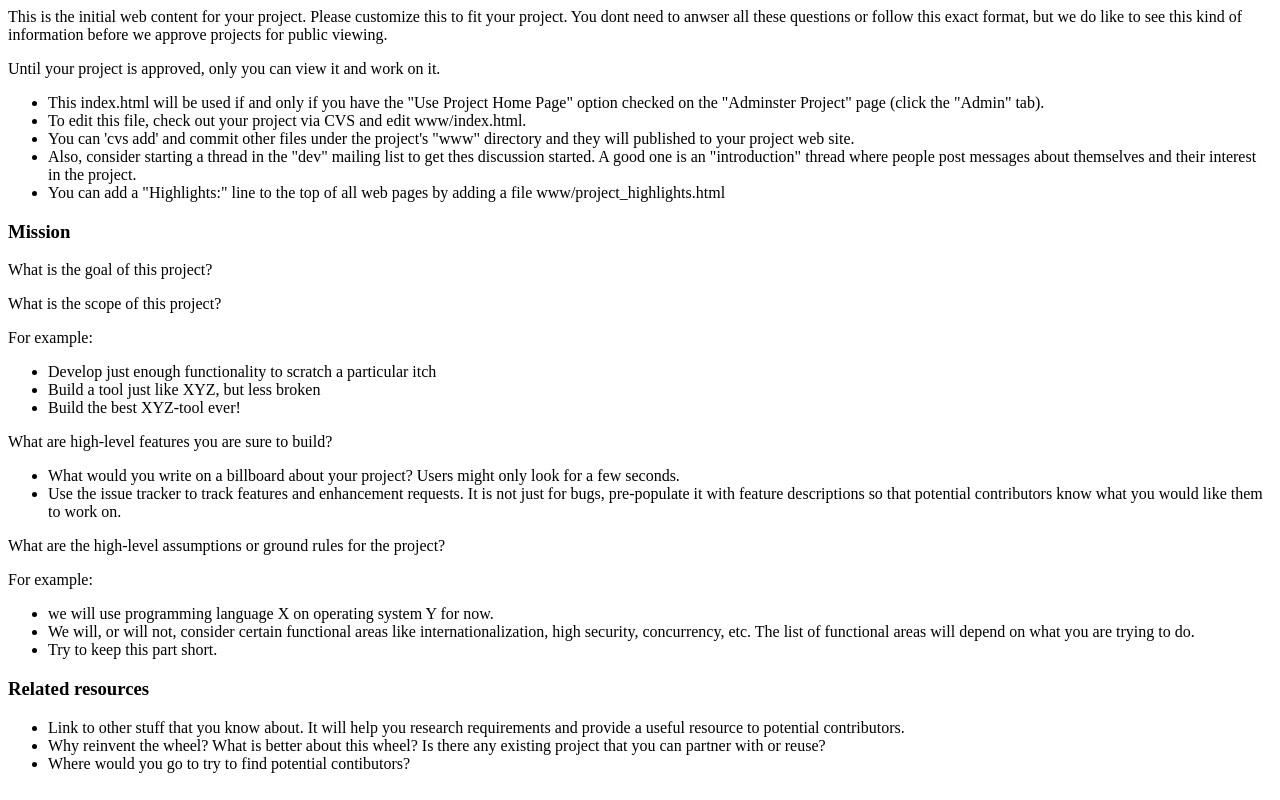
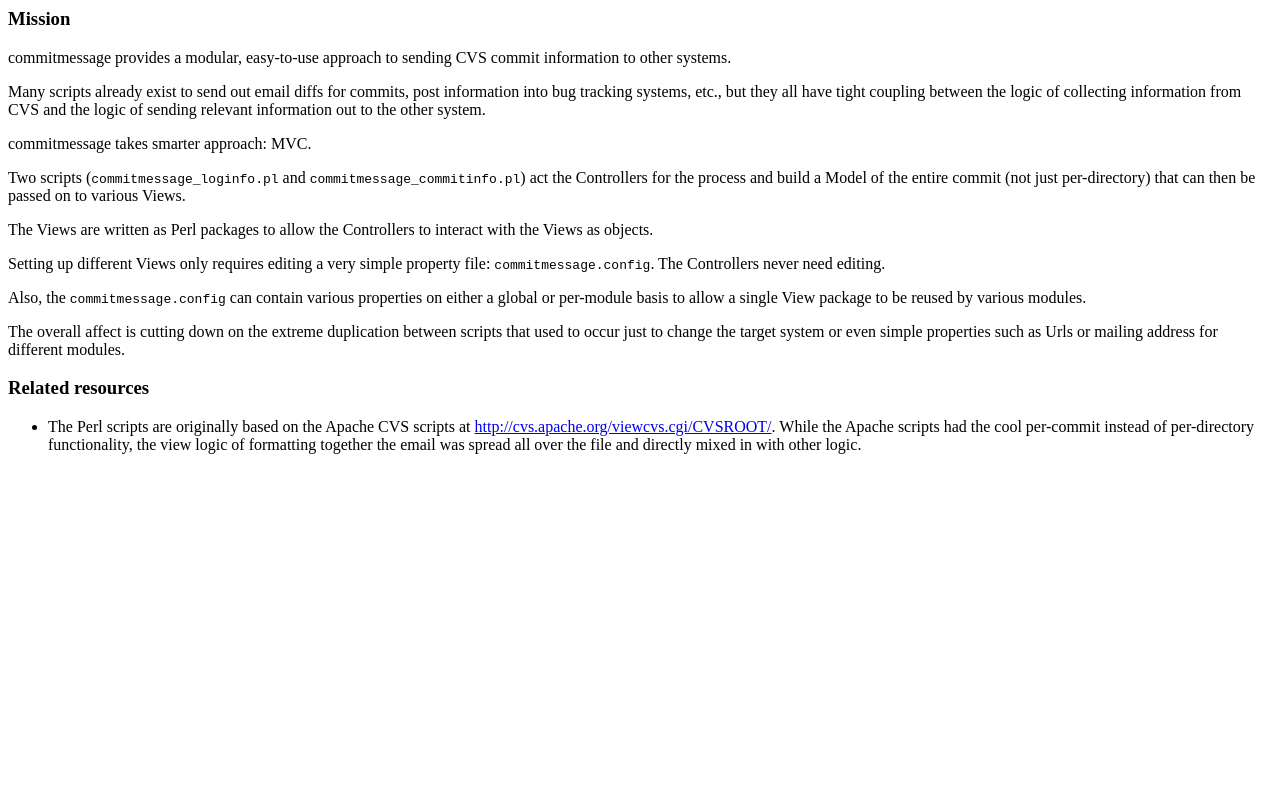
Before and after one commit to dagvl/commitmessage, a plain HTML site: page www/index.html in a window 1280 px wide. Drawn offline with Linux system fonts and the light colour scheme.

Commit message:
Added initial revision.

```diff
--- a/www/index.html
+++ b/www/index.html
@@ -3,93 +3,64 @@
 </head>
 <body>
 
-<p>This is the initial web content for your project.  Please customize
-this to fit your project.  You dont need to anwser all these questions
-or follow this exact format, but we do like to see this kind of
-information before we approve projects for public viewing.
+<h3>Mission</h3>
+
+<p>
+commitmessage provides a modular, easy-to-use approach to sending
+CVS commit information to other systems.
 </p>
 
-<p>Until your project is approved, only you can view it and work on
-it.
+<p>
+Many scripts already exist to send out email diffs for commits, post
+information into bug tracking systems, etc., but they all have tight coupling
+between the logic of collecting information from CVS and the logic of sending
+relevant information out to the other system.
 </p>
 
-<ul>
-<li>This index.html will be used if and only if you have the "Use
-Project Home Page" option checked on the "Adminster Project" page
-(click the "Admin" tab).</li>
-
-<li>To edit this file, check out your project via CVS and edit www/index.html.
-
-<li>You can 'cvs add' and commit other files under the project's "www"
-directory and they will published to your project web site.</li>
-
-<li>Also, consider starting a thread in the "dev" mailing list to get
-thes discussion started.  A good one is an "introduction" thread where
-people post messages about themselves and their interest in the
-project.</li>
-
-<li>You can add a "Highlights:" line to the top of all web pages by adding a file www/project_highlights.html </li>
-</ul>
-
-
-<h3>Mission</h3>
-
-<p>What is the goal of this project?
+<p>
+commitmessage takes smarter approach: MVC.
 </p>
 
-<p>What is the scope of this project?
+<p>
+Two scripts (<code>commitmessage_loginfo.pl</code> and
+<code>commitmessage_commitinfo.pl</code>) act the Controllers
+for the process and build a Model of the entire commit (not just
+per-directory) that can then be passed on to various Views.
 </p>
 
-<p>For example:</p>
-
-<ul>
-<li>Develop just enough functionality to scratch a particular itch</li>
-<li>Build a tool just like XYZ, but less broken</li>
-<li>Build the best XYZ-tool ever!</li>
-</ul>
-
-
-<p>What are high-level features you are sure to build?
-</p>
-<ul>
-
-<li>What would you write on a billboard about your project? Users
-might only look for a few seconds.</li>
-
-<li>Use the issue tracker to track features and enhancement
-requests. It is not just for bugs, pre-populate it with feature
-descriptions so that potential contributors know what you would like them
-to work on.</li>
-</ul>
-
-<p>What are the high-level assumptions or ground rules for the project?
+<p>
+The Views are written as Perl packages to allow the Controllers to
+interact with the Views as objects.
 </p>
 
-<p>For example:
+<p>
+Setting up different Views only requires editing a very simple property
+file: <code>commitmessage.config</code>. The Controllers never need editing.
 </p>
 
-<ul>
-<li> we will use programming language X on operating system Y for now.
+<p>
+Also, the <code>commitmessage.config</code> can contain various properties
+on either a global or per-module basis to allow a single View package to be reused
+by various modules.
+</p>
 
-<li>We will, or will not, consider certain functional areas like
-internationalization, high security, concurrency, etc.  The list of
-functional areas will depend on what you are trying to do.
-
-<li>Try to keep this part short.
-</ul>
-
+<p>
+The overall affect is cutting down on the extreme duplication between scripts that
+used to occur just to change the target system or even simple properties such as
+Urls or mailing address for different modules.
 
 <h3>Related resources</h3>
 
 <ul>
-<li>Link to other stuff that you know about.  It will help you
-research requirements and provide a useful resource to potential
-contributors.</li>
 
-<li>Why reinvent the wheel? What is better about this wheel?  Is there
-any existing project that you can partner with or reuse?</li>
+<li>
+The Perl scripts are originally based on the Apache CVS scripts at
+<a href="http://cvs.apache.org/viewcvs.cgi/CVSROOT/">http://cvs.apache.org/viewcvs.cgi/CVSROOT/</a>.
+While the Apache scripts had the cool per-commit instead of per-directory
+functionality, the view logic of formatting together the email was spread
+all over the file and directly mixed in with other logic.
+</li>
 
-<li>Where would you go to try to find potential contibutors?</li>
 </ul>
 
 </body>
```
